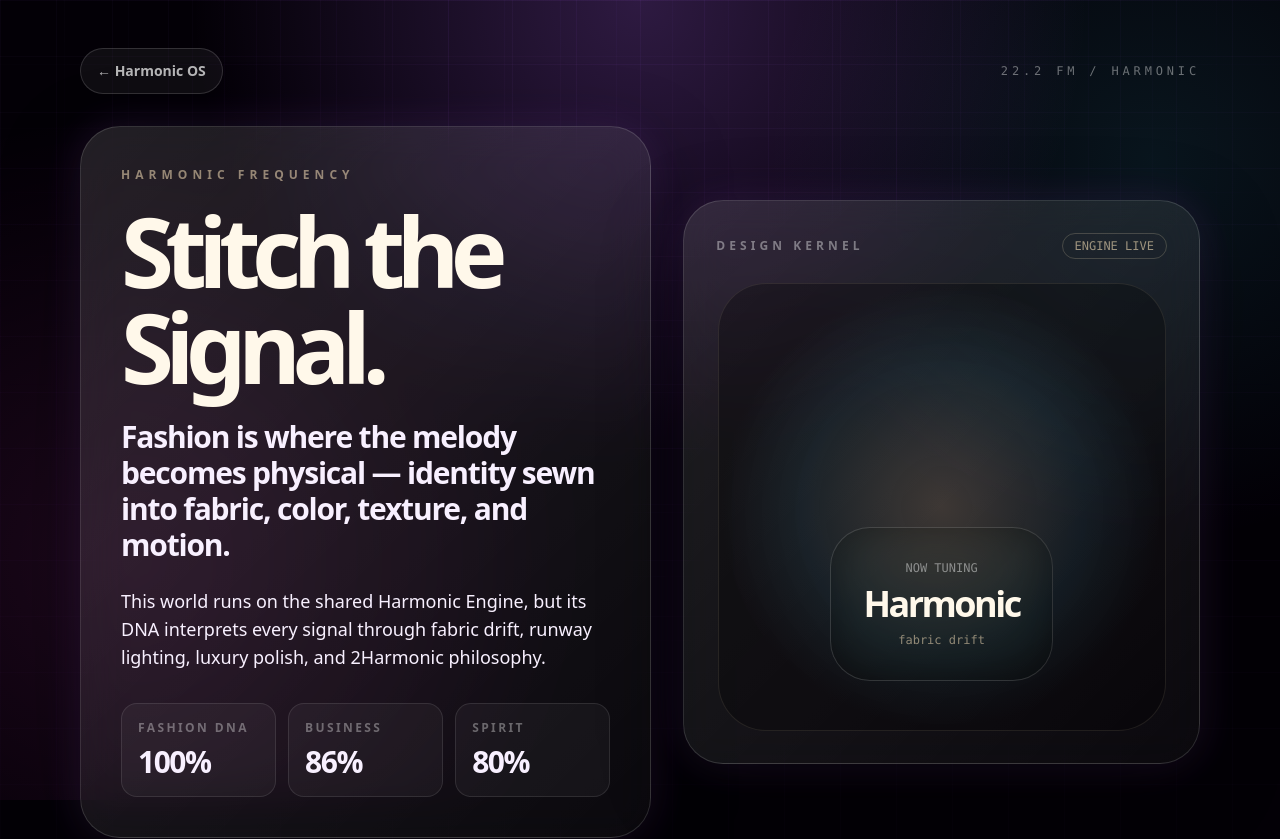
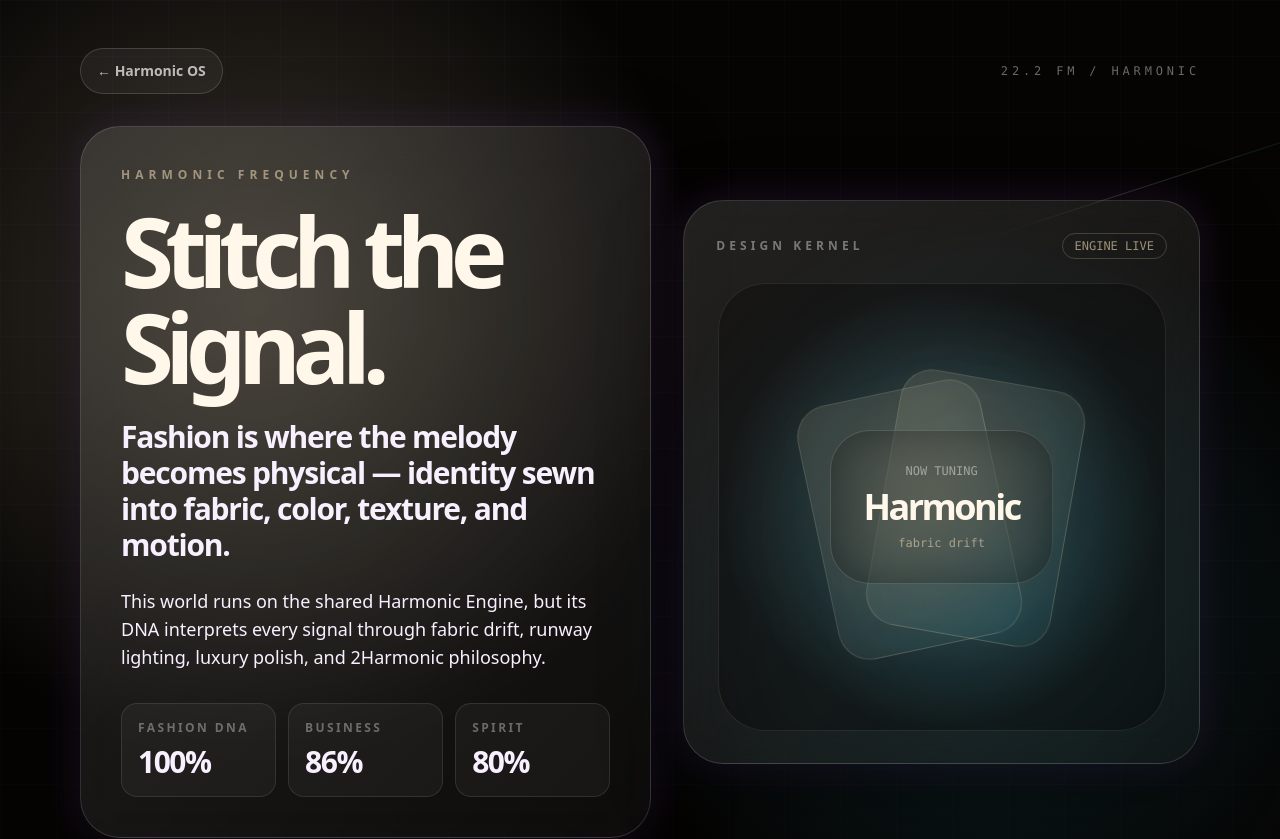
Before and after one commit to thatsmelodic/harmonic-os, a Next.js app: page /worlds/harmonic in a window 1280 px wide. Shown: the top 839 px of the page. Built offline with nearby package versions, Linux system fonts and the light colour scheme.

Commit message:
Add Harmonic fashion world styles

```diff
--- a/app/globals.css
+++ b/app/globals.css
@@ -184,6 +184,60 @@ a { color: inherit; text-decoration: none; }
 .melodic-orbit-a { width: 78%; height: 78%; animation: melodicOrbit 16s linear infinite; }
 .melodic-orbit-b { width: 56%; height: 56%; animation: melodicOrbit 11s linear infinite reverse; }
 
+.harmonic-fashion-world {
+  --frequency-primary: #f5dfb8;
+  --frequency-aura: rgba(245,223,184,.24);
+  background: #050403;
+}
+.harmonic-fashion-aurora {
+  background:
+    radial-gradient(circle at 20% 12%, rgba(245,223,184,.22), transparent 28rem),
+    radial-gradient(circle at 78% 24%, rgba(54,178,203,.16), transparent 24rem),
+    radial-gradient(circle at 50% 82%, rgba(255,79,216,.08), transparent 26rem),
+    #050403;
+}
+.fashion-thread {
+  position: absolute;
+  z-index: -10;
+  height: 1px;
+  width: 42rem;
+  background: linear-gradient(90deg, transparent, rgba(245,223,184,.46), rgba(54,178,203,.28), transparent);
+  filter: drop-shadow(0 0 18px rgba(245,223,184,.24));
+  animation: threadDrift 8s ease-in-out infinite;
+}
+.fashion-thread-one { top: 12rem; right: -12rem; transform: rotate(-18deg); }
+.fashion-thread-two { bottom: 24rem; left: -16rem; transform: rotate(16deg); animation-delay: 2s; }
+.fabric-card {
+  position: absolute;
+  width: 42%;
+  height: 58%;
+  border-radius: 2rem;
+  border: 1px solid rgba(245,223,184,.16);
+  background: linear-gradient(135deg, rgba(245,223,184,.12), rgba(54,178,203,.07));
+  animation: fabricDrift 6s ease-in-out infinite;
+}
+.fabric-card-a { transform: rotate(-12deg) translate(-18%, 2%); }
+.fabric-card-b { transform: rotate(10deg) translate(18%, -2%); animation-delay: 1.4s; }
+.harmonic-drop-card {
+  position: relative;
+  overflow: hidden;
+  transition: transform .35s ease, border-color .35s ease, background .35s ease;
+}
+.harmonic-drop-card:before {
+  content: '';
+  position: absolute;
+  inset: 0;
+  background-image: linear-gradient(120deg, transparent, rgba(245,223,184,.08), transparent);
+  transform: translateX(-100%);
+  transition: transform .7s ease;
+}
+.harmonic-drop-card:hover {
+  transform: translateY(-8px);
+  border-color: rgba(245,223,184,.32);
+  background: rgba(245,223,184,.08);
+}
+.harmonic-drop-card:hover:before { transform: translateX(100%); }
+
 .visual-particle {
   position: absolute;
   display: grid;
@@ -310,6 +364,14 @@ a { color: inherit; text-decoration: none; }
   0%, 100% { transform: translate3d(0, 0, 0) scale(.7); opacity: .42; }
   50% { transform: translate3d(12px, -22px, 0) scale(1.15); opacity: .95; }
 }
+@keyframes threadDrift {
+  0%, 100% { opacity: .22; transform: translate3d(0, 0, 0) rotate(var(--thread-rotate, -18deg)); }
+  50% { opacity: .72; transform: translate3d(2rem, -1rem, 0) rotate(var(--thread-rotate, -18deg)); }
+}
+@keyframes fabricDrift {
+  0%, 100% { filter: drop-shadow(0 0 12px rgba(245,223,184,.12)); }
+  50% { filter: drop-shadow(0 0 34px rgba(245,223,184,.26)); }
+}
 
 @media (prefers-reduced-motion: reduce) {
   html { scroll-behavior: auto; }
```
